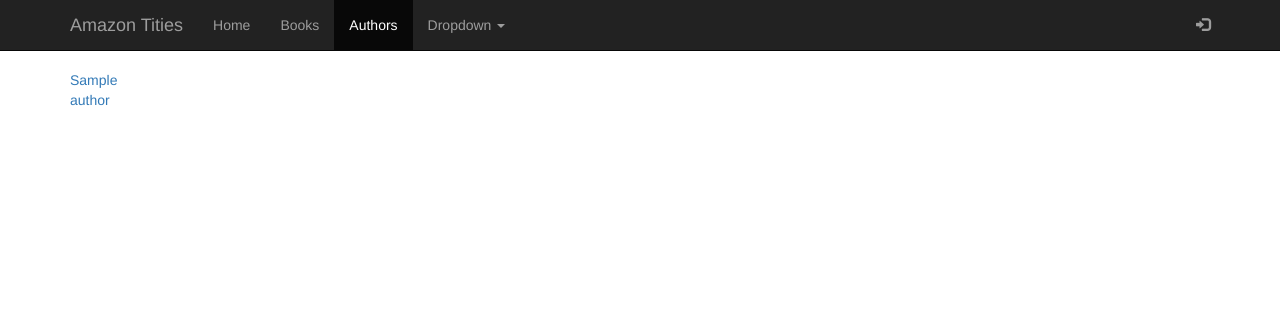
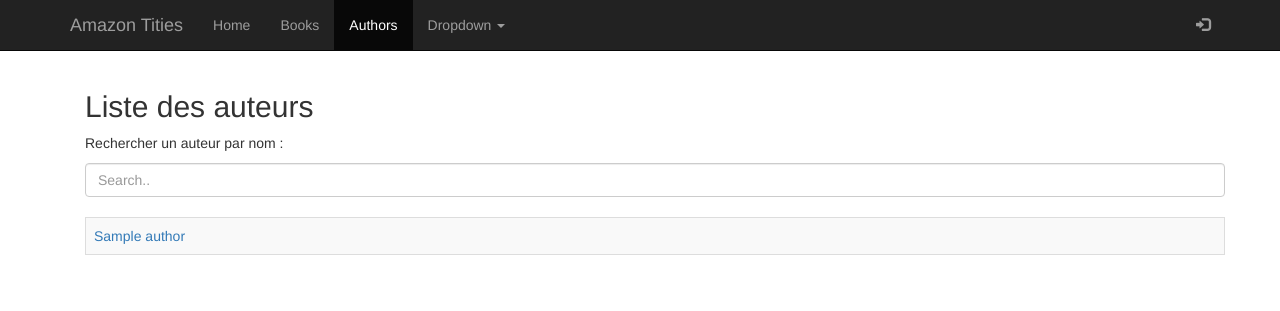
Before and after one commit to Ladislus/dut2_webserver_projet-flask, a Flask app: page /authors/ in a window 1280 px wide. Shown: the top 311 px of the page. Run offline with Flask 2, Linux system fonts and the light colour scheme; tables that the repository leaves empty hold one stand-in row (values such as "Sample post"); some libraries are stand-ins or nearby versions.

Commit message:
Modification de la liste des auteurs

```diff
--- a/tuto/templates/authors.html
+++ b/tuto/templates/authors.html
@@ -1,6 +1,34 @@
 {% extends "base.html" %}
 {%block main %}
-<div class="row">
+<script src="https://ajax.googleapis.com/ajax/libs/jquery/3.3.1/jquery.min.js"></script>
+<script src="https://maxcdn.bootstrapcdn.com/bootstrap/3.3.7/js/bootstrap.min.js"></script>
+<div class="container">
+  <h2>Liste des auteurs</h2>
+  <p>Rechercher un auteur par nom :</p>
+  <input class="form-control" id="myInput" type="text" placeholder="Search..">
+  <br>
+  <table class="table table-bordered table-striped">
+    <tbody id="myTable">
+      {% for x in AUTHORS %}
+      <tr>
+        <td><a href = "{{ url_for('author', index=x.id) }}">{{ x.name }}</a></td>
+      </tr>
+      {% endfor %}
+    </tbody>
+  </table>
+</div>
+
+<script>
+$(document).ready(function(){
+  $("#myInput").on("keyup", function() {
+    var value = $(this).val().toLowerCase();
+    $("#myTable tr").filter(function() {
+      $(this).toggle($(this).text().toLowerCase().indexOf(value) > -1)
+    });
+  });
+});
+</script>
+<!-- <div class="row">
 {% for x in AUTHORS %}
 <a href = "{{ url_for('author', index=x.id) }}">
   <div class="col-xs-6 col-sm-4 col-md-3 col-lg-1">
@@ -8,7 +36,7 @@
   </div>
 </a>
 {% endfor %}
-</div>
+</div> -->
 {% endblock %}
 {% block js %}
 {{ super() }}
```
